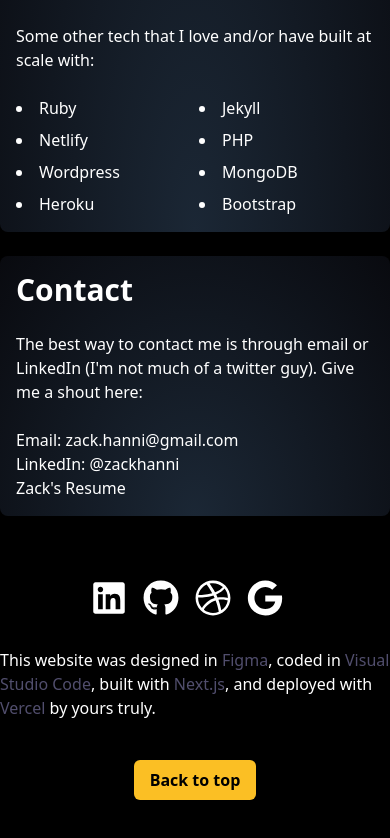
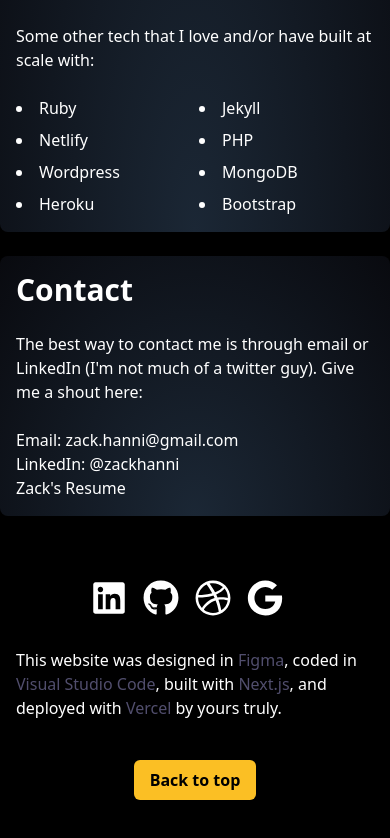
Before and after one commit to zackhanni/zachary.works, a Next.js app: page / in a window 390 px wide. Shown: the part 6085-6923 px from the top of the page. Built offline with nearby package versions, Linux system fonts and the light colour scheme.

Commit message:
added px to footer paragraph

```diff
--- a/app/components/Footer.tsx
+++ b/app/components/Footer.tsx
@@ -5,7 +5,7 @@ import Button from "./Button";
 
 export default function Footer() {
   return (
-    <div className="flex flex-col items-center mt-16">
+    <div className="flex flex-col items-center mt-16 px-4 sm:px-0">
       <SocialMedia />
       <p className="py-8 max-w-md">
         This website was designed in{" "}
```
